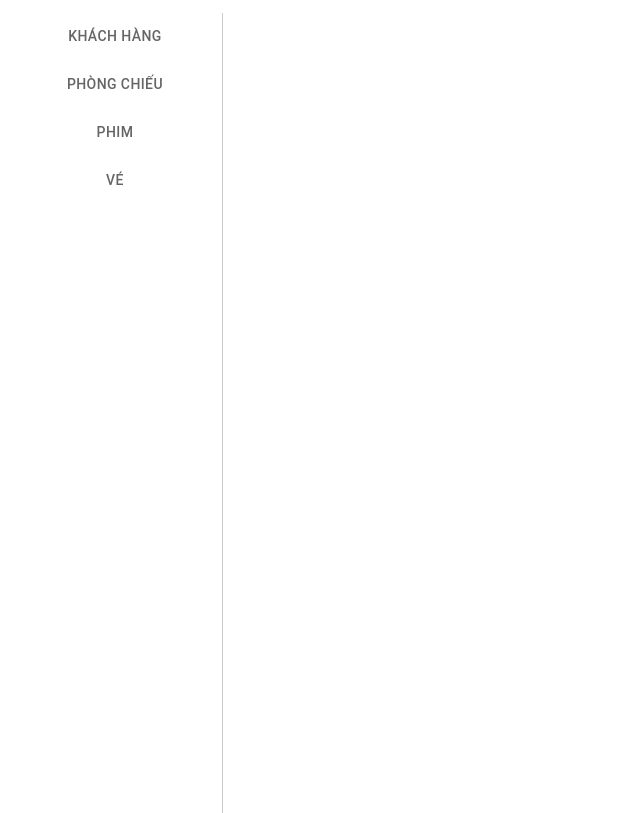
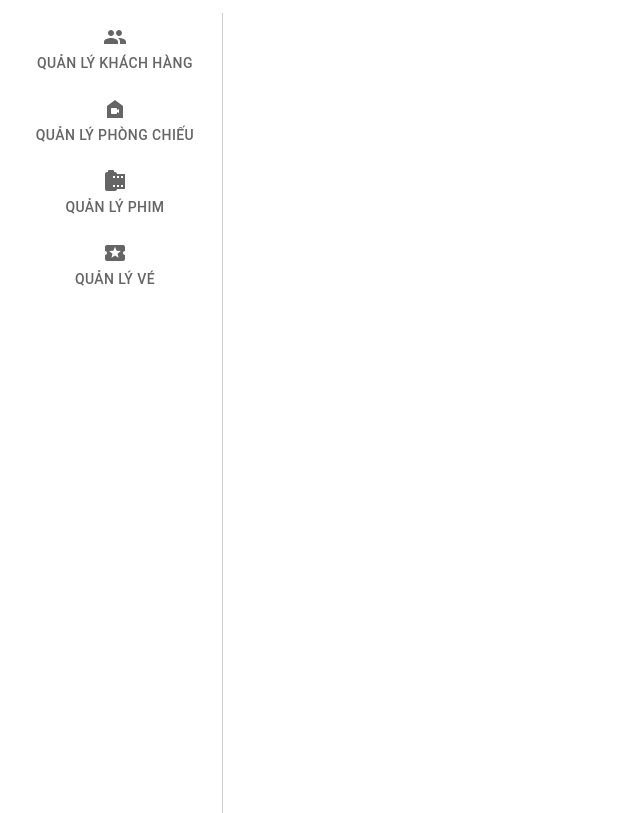
Before and after one commit to poK65uet/introverts-cinema, a React (Create React App) app in the folder frontend/: page /admin in a window 1280 px wide. Shown: the whole page, without its empty margins (0-640 px from the left). Built offline with nearby package versions, Linux system fonts and the light colour scheme.

Commit message:
Add Menu icons

```diff
--- a/frontend/src/app/containers/AdminMenu/index.tsx
+++ b/frontend/src/app/containers/AdminMenu/index.tsx
@@ -8,6 +8,11 @@ import useStyles from './style';
 import paths from 'paths';
 import path from 'path';
 import FilmManagementPage from '../../pages/FilmManagementPage/index';
+
+import PeopleIcon from '@mui/icons-material/People';
+import LocalActivityIcon from '@mui/icons-material/LocalActivity';
+import CameraIndoorIcon from '@mui/icons-material/CameraIndoor';
+import CameraRollIcon from '@mui/icons-material/CameraRoll';
 
 function AdminMenu(props: { className: string }) {
   const classes = useStyles();
@@ -40,25 +45,29 @@ function AdminMenu(props: { className: string }) {
         <Tab
           className={tab === 0 ? classes.activeTab : classes.tab}
           component={Link}
-          label="Khách hàng"
+          label="Quản lý Khách hàng"
+          icon=<PeopleIcon />
           to={paths.CustomerManagement}
         />
         <Tab
           className={tab === 1 ? classes.activeTab : classes.tab}
           component={Link}
-          label="Phòng chiếu"
+          label="Quản lý phòng chiếu"
+          icon=<CameraIndoorIcon />
           to={paths.RoomManagement}
         />
         <Tab
           className={tab === 2 ? classes.activeTab : classes.tab}
           component={Link}
-          label="Phim"
+          label="Quản lý phim"
+          icon=<CameraRollIcon />
           to={paths.FilmManagement}
         />
         <Tab
           className={tab === 3 ? classes.activeTab : classes.tab}
           component={Link}
-          label="Vé"
+          label="Quản lý vé"
+          icon=<LocalActivityIcon />
           to={paths.TicketManagement}
         />
       </Tabs>
--- a/frontend/src/app/pages/CustomerManagementPage/index.tsx
+++ b/frontend/src/app/pages/CustomerManagementPage/index.tsx
@@ -92,9 +92,9 @@ export default function CustomerManagementPage() {
 
   return (
     <Box className={classes.customerTable}>
-      <Typography variant="h5" sx={{fontWeight:'bold'}}>
+      {/* <Typography variant="h5" sx={{fontWeight:'bold'}}>
         Trang quản lý khách hàng
-      </Typography>
+      </Typography> */}
       <DataGrid
         rows={rows}
         columns={columns}
```
